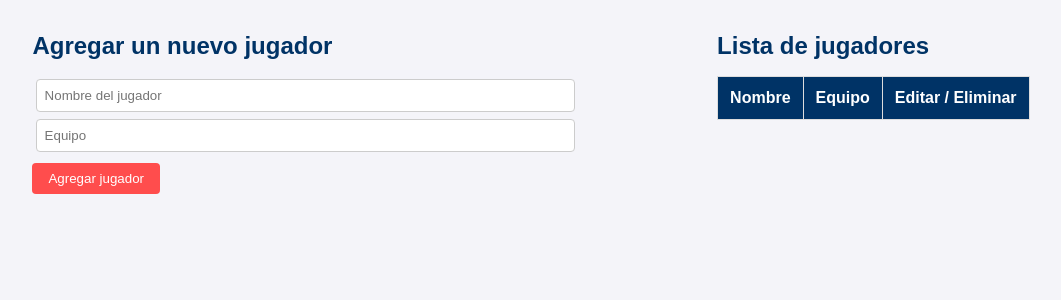
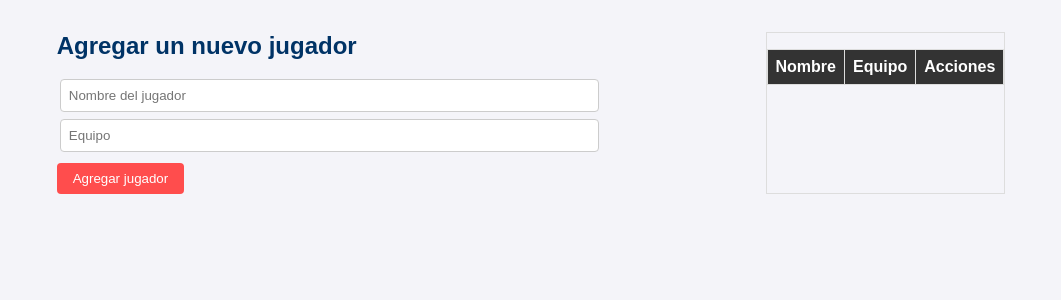
Before and after one commit to ManuelMacareno/NBA-CRUD, a Flask app: template templates/index.html in a window 1280 px wide. Shown: the part 89-389 px from the top of the page, without its empty margins (109-1170 px from the left). Run offline with Flask 3, Linux system fonts and the light colour scheme; the template is opened without the code that fills it, so the values that code supplies are empty; data comes from the database, SQL or seed files in the repository; both versions use the stored data as it was after the commit.

Commit message:
arreglo un poco la tabla de jugadores

```diff
--- a/static/index.js
+++ b/static/index.js
@@ -18,10 +18,14 @@ document.addEventListener('DOMContentLoaded', () => {
         playerTable.innerHTML = '';
 
         const uniquePlayers = new Map();
-        players.forEach(player => {
+        players.reverse().forEach(player => {
             const key = `${player.name}-${player.team}`;
             if (!uniquePlayers.has(key)) {
                 uniquePlayers.set(key, player);
+            }
+        });
+
+        for (let player of uniquePlayers.values()) {
             const row = document.createElement('tr');
             row.innerHTML = `
                 <td>${player.name}</td>
@@ -33,7 +37,6 @@ document.addEventListener('DOMContentLoaded', () => {
             `;
             playerTable.appendChild(row);
         }
-        });
     }
 
     form.addEventListener('submit', async (e) => {
@@ -81,19 +84,17 @@ document.addEventListener('DOMContentLoaded', () => {
         }
     };
 
-    // Función para eliminar un jugador
     window.deletePlayer = async (id) => {
         try {
             const response = await fetch(`http://127.0.0.1:5000/players/${id}`, {
                 method: 'DELETE'
             });
             if (!response.ok) throw new Error('Error al eliminar jugador');
-            getPlayers(); // Actualizar la lista de jugadores después de eliminar
+            getPlayers();
         } catch (error) {
             console.error(error);
         }
     };
 
-    // Cargar los jugadores al inicio
     getPlayers();
 });
--- a/static/styles.css
+++ b/static/styles.css
@@ -134,6 +134,32 @@ button:nth-child(1):hover {
     background-color: #004c99;
 }
 
+.table-container {
+    max-height: 80rem;
+    overflow-y: auto;
+    border: 1px solid #ddd;
+}
+
+
+#player-table {
+    width: 100%;
+    border-collapse: collapse;
+}
+
+#player-table th, #player-table td {
+    padding: 8px;
+    text-align: left;
+    border-bottom: 1px solid #ddd;
+}
+
+#player-table thead th {
+    position: sticky;
+    top: 0;
+    background-color: #333;
+    color: white;
+    z-index: 1;
+}
+
 @media (max-width: 768px) {
     .container {
         flex-direction: column;
--- a/templates/index.html
+++ b/templates/index.html
@@ -25,21 +25,19 @@
             </form>
         </div>
 
-        <div class="player-list-container">
-            <h2>Lista de jugadores</h2>
+        <div class="table-container">
             <table id="player-table">
                 <thead>
                     <tr>
                         <th>Nombre</th>
                         <th>Equipo</th>
-                        <th>Editar / Eliminar</th>
+                        <th>Acciones</th>
                     </tr>
                 </thead>
-                <tbody>
-
-                </tbody>
+                <tbody></tbody>
             </table>
         </div>
+
 
     </div>
 
```
Also changed, not shown: jugadores.db. Lines whose indentation alone changed are shown as unchanged.
